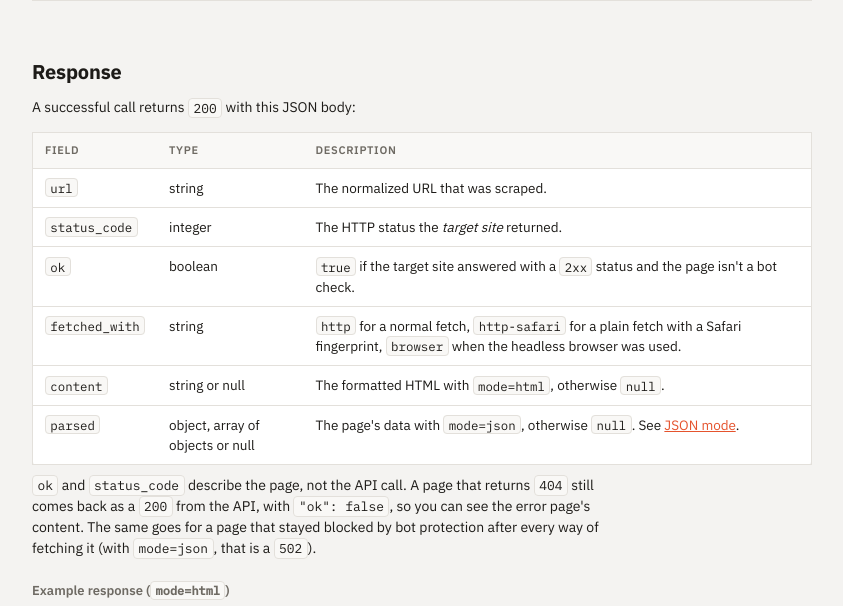
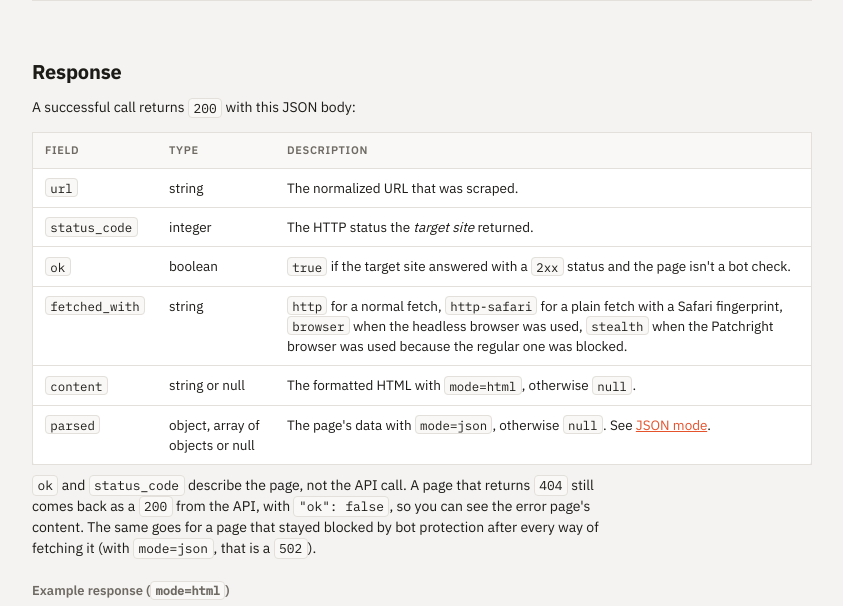
Before and after one commit to ihabND/ihabov_universal_scraper, a FastAPI app: page /docs in a window 1280 px wide. Shown: the part 1183-1789 px from the top of the page, without its empty margins (316-1159 px from the left). Run offline with FastAPI, Linux system fonts and the light colour scheme.

Commit message:
Show the stealth tier in /health and the docs
Co-Authored-By: Claude Opus 5.5 <noreply@anthropic.com>

```diff
--- a/scraper/api/routes.py
+++ b/scraper/api/routes.py
@@ -15,6 +15,7 @@ async def health(request: Request) -> dict:
         "status": "ok",
         "redis": await redis_status(),
         "browser": request.app.state.scraper.browser_status,
+        "stealth": request.app.state.scraper.tier_status("stealth"),
         "proxy": proxy_status(),
     }
 
--- a/scraper/core/service.py
+++ b/scraper/core/service.py
@@ -51,6 +51,9 @@ class Scraper:
     @property
     def browser_status(self) -> str:
         return next((tier.status for tier in self.tiers if tier.renders), "off")
+
+    def tier_status(self, name: str) -> str:
+        return next((tier.status for tier in self.tiers if tier.name == name), "off")
 
     def tiers_for(self, browser: BrowserOption) -> list[Fetcher]:
         if browser == "never":
--- a/scraper/web/templates/docs.html
+++ b/scraper/web/templates/docs.html
@@ -59,7 +59,7 @@
           <tr><td><code>url</code></td><td>string</td><td>The normalized URL that was scraped.</td></tr>
           <tr><td><code>status_code</code></td><td>integer</td><td>The HTTP status the <em>target site</em> returned.</td></tr>
           <tr><td><code>ok</code></td><td>boolean</td><td><code>true</code> if the target site answered with a <code>2xx</code> status and the page isn't a bot check.</td></tr>
-          <tr><td><code>fetched_with</code></td><td>string</td><td><code>http</code> for a normal fetch, <code>http-safari</code> for a plain fetch with a Safari fingerprint, <code>browser</code> when the headless browser was used.</td></tr>
+          <tr><td><code>fetched_with</code></td><td>string</td><td><code>http</code> for a normal fetch, <code>http-safari</code> for a plain fetch with a Safari fingerprint, <code>browser</code> when the headless browser was used, <code>stealth</code> when the Patchright browser was used because the regular one was blocked.</td></tr>
           <tr><td><code>content</code></td><td>string or null</td><td>The formatted HTML with <code>mode=html</code>, otherwise <code>null</code>.</td></tr>
           <tr><td><code>parsed</code></td><td>object, array of objects or null</td><td>The page's data with <code>mode=json</code>, otherwise <code>null</code>. See <a href="#json">JSON mode</a>.</td></tr>
         </table>
```
Also changed, not shown: tests/test_api.py (+1 -1 lines), README.md.
